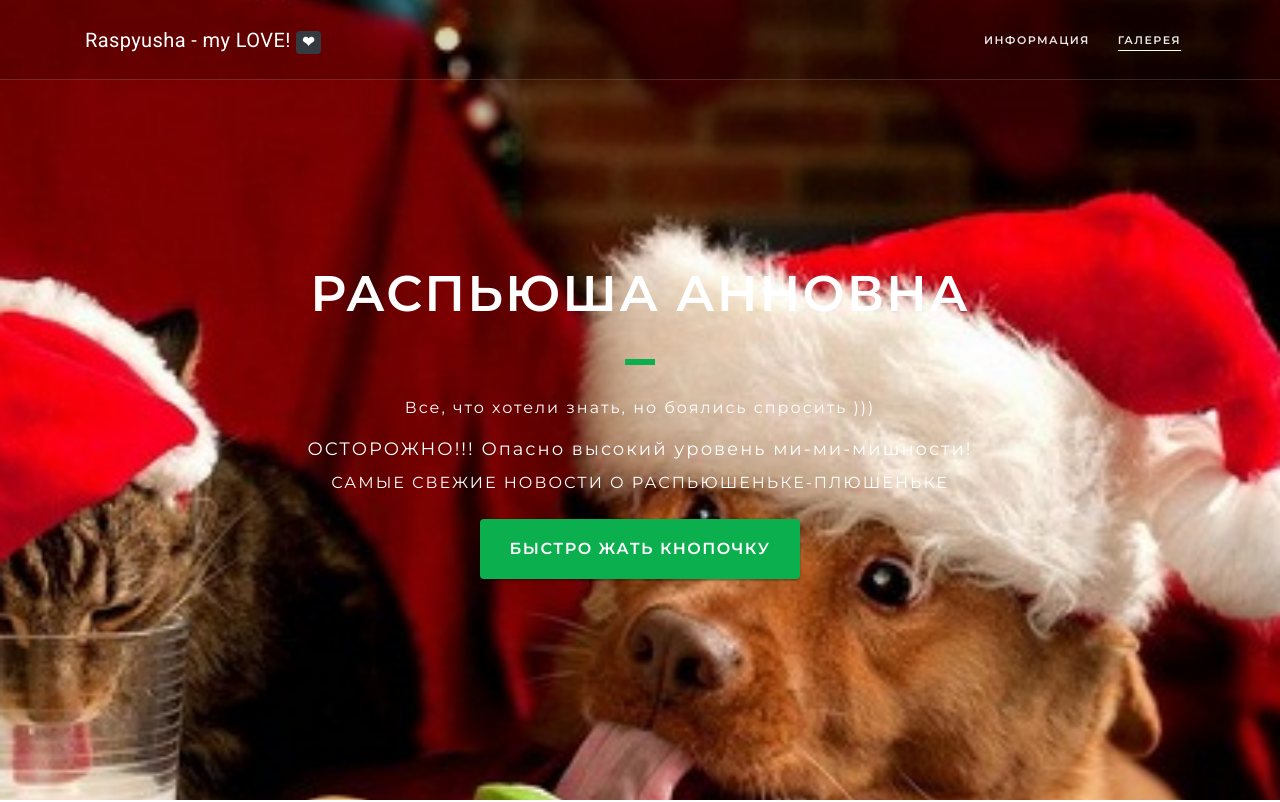
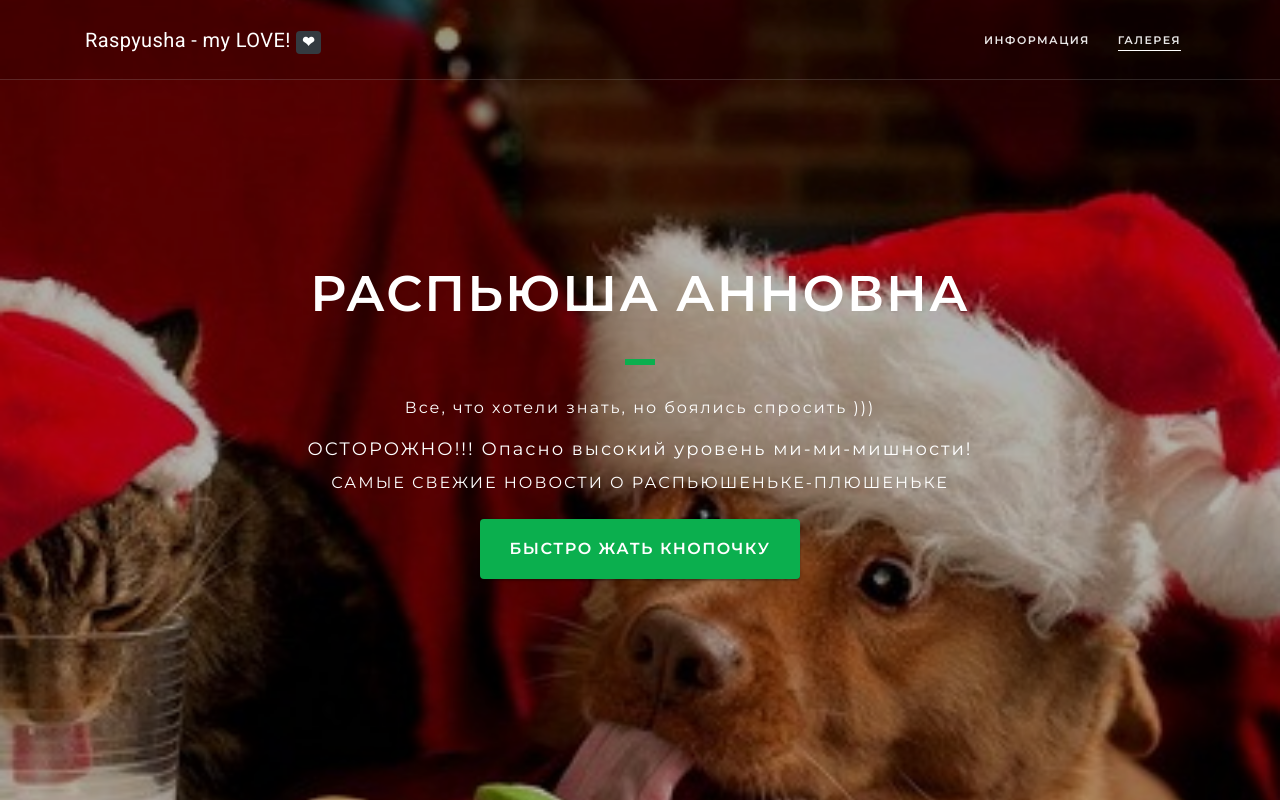
Before and after one commit to UnicornEatingPopcorn/raspyusha, a plain HTML site: page index.html in a window 1280 px wide. Shown: the top 802 px of the page. Drawn offline with Linux system fonts and the light colour scheme.

```diff
--- a/index.html
+++ b/index.html
@@ -120,7 +120,7 @@ Dropdown
 
 <!-- </nav> -->
 <div class="welcome-page section h-100 overflow-hidden p-0 w-100" id="home-bg-parallax">
-  <div class="bg-parallax"></div>
+  <div class="bg-parallax bg-overlay-black-3"></div>
   <div class="h-100 left-0 position-absolute top-0 w-100">
     <div class="container h-100">
       <div class="row align-items-center h-100 justify-content-center mt-3">
```
Also changed, not shown: 1 other file.
